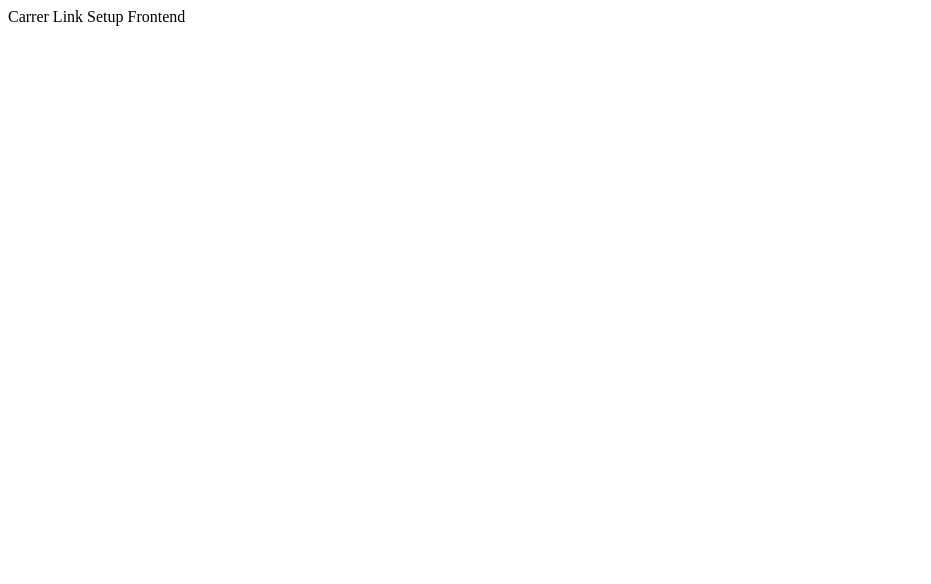
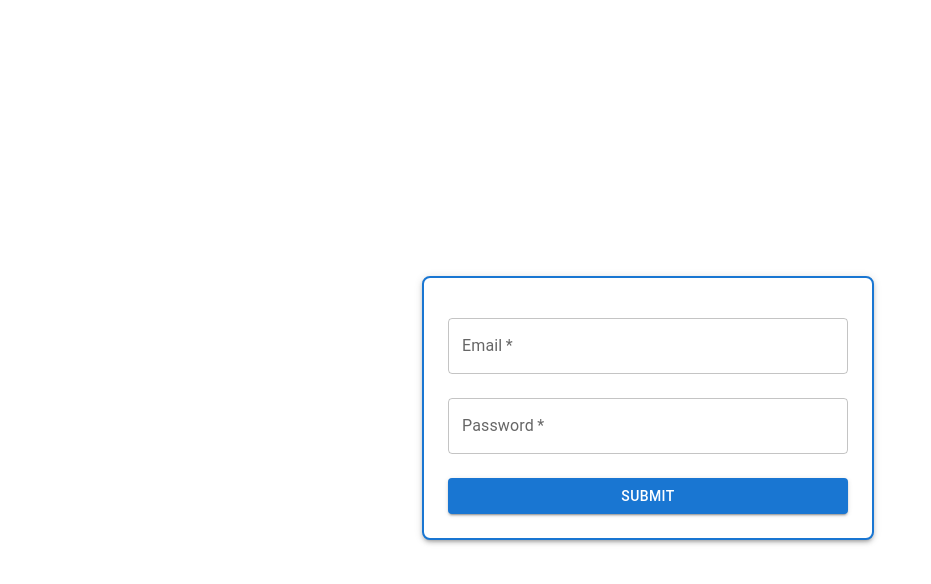
Before and after one commit to NEU-CS5610-2025-ONL-SPRING/final-project-part-2-career-link, a React (Create React App) app in the folder client/careerlink_frontend/: page /login in a window 1280 px wide. Shown: the top 584 px of the page, without its empty margins (0-931 px from the left). Built offline with nearby package versions, Linux system fonts and the light colour scheme.

Commit message:
Add Login frontend and React Router

```diff
--- a/client/careerlink_frontend/package.json
+++ b/client/careerlink_frontend/package.json
@@ -12,6 +12,7 @@
     "@testing-library/user-event": "^13.5.0",
     "react": "^19.0.0",
     "react-dom": "^19.0.0",
+    "react-router-dom": "^7.4.0",
     "react-scripts": "5.0.1",
     "web-vitals": "^2.1.4"
   },
--- a/client/careerlink_frontend/src/App.js
+++ b/client/careerlink_frontend/src/App.js
@@ -1,8 +1,16 @@
+import Login from "./components/login/Login";
+import { BrowserRouter as Router, Routes, Route, Link } from 'react-router-dom';
+
+
 function App() {
   return (
     <div className="App">
       <header className="App-header">
         Carrer Link Setup Frontend
+
+      <Routes>
+        <Route path="/login" element={Login}></Route>
+      </Routes>
       </header>
     </div>
   );
--- /dev/null
+++ b/client/careerlink_frontend/src/components/login/Login.jsx
@@ -0,0 +1,73 @@
+import React, { useState } from "react";
+import { TextField, Button, Box } from "@mui/material";
+
+export default function Login() {
+
+  const [formData , setFormData] = useState({email : "" , password : ""});
+
+  const handleChange = (e) => {
+    const { name, value } = e.target;
+    setFormData({ ...formData, [name]: value });
+  }
+
+  const handleSubmit = (e) => {
+    e.preventDefault();
+    console.log(formData);
+  }
+
+  return (
+    <Box
+    sx={{
+      display: "flex",
+      justifyContent: "center",
+      alignItems: "center",
+      height: "100vh",
+      width: "100vw",
+    }}>
+      <Box
+        component="form"
+        onSubmit={handleSubmit}
+        sx={{
+          width: 400,
+          p: 3,
+          border: "2px solid #1976d2",
+          borderRadius: 2,
+          boxShadow: 3,
+          backgroundColor: "white",
+        }}
+      >
+        <TextField
+          fullWidth
+          label="Email"
+          name="email"
+          type="email"
+          value={formData.email}
+          onChange={handleChange}
+          margin="normal"
+          required
+        />
+
+        <TextField
+          fullWidth
+          label="Password"
+          name="password"
+          type="password"
+          value={formData.password}
+          onChange={handleChange}
+          margin="normal"
+          required
+        />
+
+        <Button
+          type="submit"
+          variant="contained"
+          color="primary"
+          fullWidth
+          sx={{ mt: 2 }}
+        >
+          Submit
+        </Button>
+      </Box>
+    </Box>
+  );
+}
--- a/client/careerlink_frontend/src/index.js
+++ b/client/careerlink_frontend/src/index.js
@@ -2,12 +2,18 @@ import React from 'react';
 import ReactDOM from 'react-dom/client';
 import App from './App';
 import reportWebVitals from './reportWebVitals';
+import { BrowserRouter, Routes, Route } from "react-router-dom";
+import Login from './components/login/Login';
+
 
 const root = ReactDOM.createRoot(document.getElementById('root'));
 root.render(
-  <React.StrictMode>
-    <App />
-  </React.StrictMode>
+  <BrowserRouter>
+     <Routes>
+       <Route path="/" element={<App />} />
+       <Route path='/login' element={<Login/>} />
+     </Routes>
+   </BrowserRouter>
 );
 
 // If you want to start measuring performance in your app, pass a function
```
Also changed, not shown: 1 other file (tests, documents, lock files or other folders).
